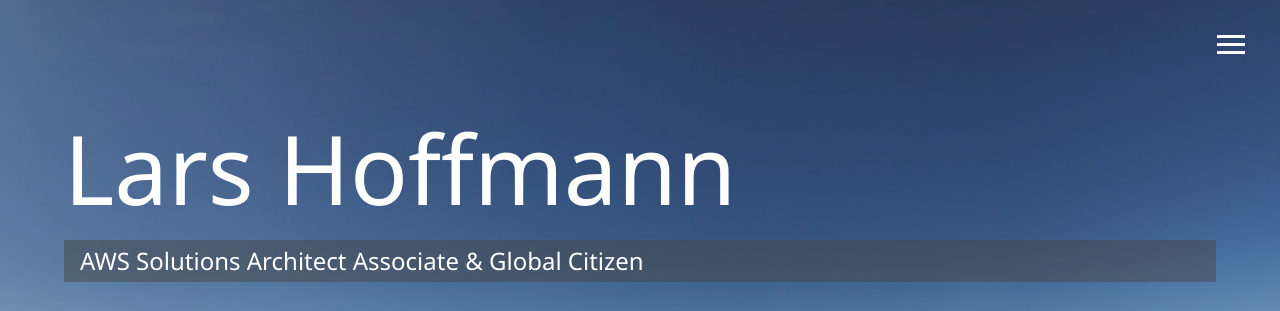
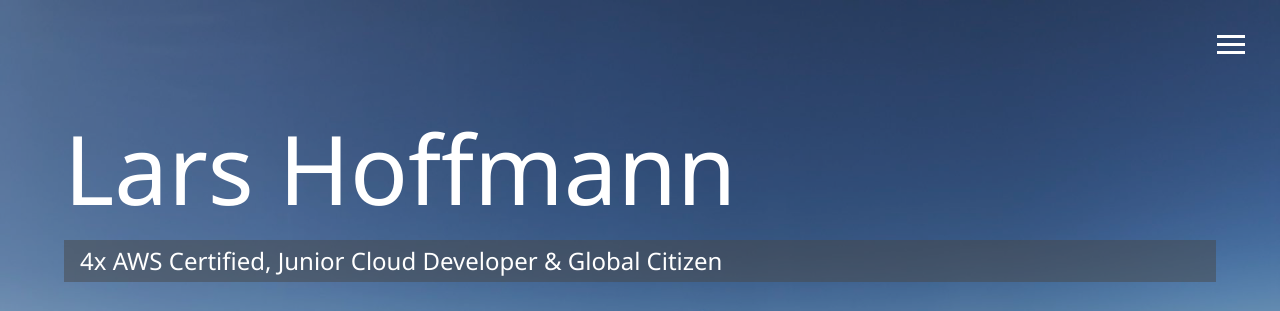
Before and after one commit to HLS-CR/personal-webpage, a plain HTML site: page index.html in a window 1280 px wide. Shown: the top 311 px of the page. Drawn offline with Linux system fonts and the light colour scheme.

Commit message:
Update index.html

```diff
--- a/index.html
+++ b/index.html
@@ -51,7 +51,7 @@
       <span class="text-secondary">Hoffmann</span>
     </h1>
     <h2 class="sm-heading">
-      AWS Solutions Architect Associate & Global Citizen
+      4x AWS Certified, Junior Cloud Developer & Global Citizen
     </h2>
     <div class="icons">
       <a href="mailto:germany.larsh@gmail.com">
```
